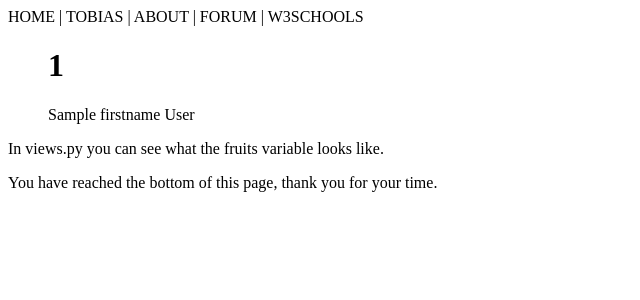
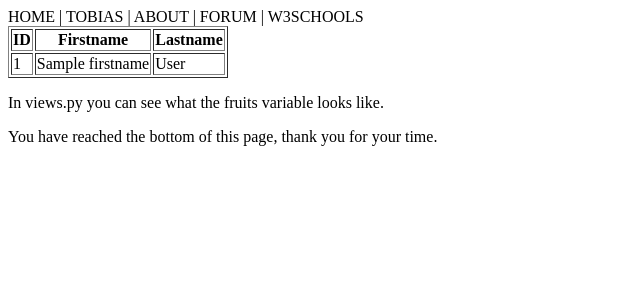
Before and after one commit to lykheang1/django, a Django app: template members/templates/template.html in a window 1280 px wide. Shown: the top 300 px of the page, without its empty margins (0-640 px from the left). Run offline with Django 5.2, Linux system fonts and the light colour scheme; the template is opened without the code that fills it: most values are stand-ins (such as "Sample title", 1, 10 or a date in 2020).

Commit message:
query condition or

```diff
--- a/members/templates/template.html
+++ b/members/templates/template.html
@@ -3,15 +3,20 @@
 {% include "mymenu.html" with me="TOBIAS" sponsor="W3SCHOOLS"  %}
 <body>
 
-  <ul>
-    {% for x in mymembers reversed %}
-      <h1>{{ x.id }}</h1>
-      <p>
-        {{ x.firstname }}
-        {{ x.lastname }}
-      </p>
+  <table border='1'>
+    <tr>
+      <th>ID</th>
+      <th>Firstname</th>
+      <th>Lastname</th>
+    </tr>
+    {% for x in mymembers %}
+      <tr>
+        <td>{{ x.id }}</td>
+          <td>{{ x.firstname }}</td>
+        <td>{{ x.lastname }}</td>
+      </tr>
     {% endfor %}
-  </ul>
+  </table>
 
 
 
--- a/members/views.py
+++ b/members/views.py
@@ -1,6 +1,7 @@
 from django.shortcuts import render
 from django.http import HttpResponse
 from django.template import loader
+from django.db.models import Q
 from .models import Member
 
 def members(request):
@@ -26,10 +27,10 @@ def main(request):
     return HttpResponse(template.render())
 
 def testing(request):
-    mymembers = Member.objects.all().values()
+    mydata = Member.objects.filter(Q(firstname='Meng') | Q(firstname='Lykheang')).values()
     template = loader.get_template('template.html')
     context = {
-        "mymembers" : mymembers
+        "mymembers" : mydata
     }
 
     return HttpResponse(template.render(context, request))
```
